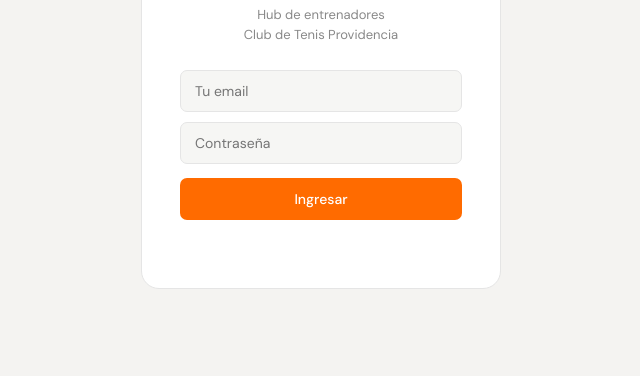
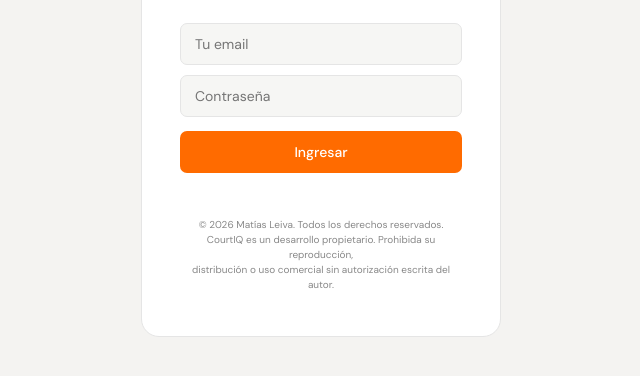
Before and after one commit to Matileiva95/Equipo-Elite-ALTOTENIS, a website: page index.html in a window 1280 px wide. Shown: the part 304-680 px from the top of the page, without its empty margins (319-959 px from the left). Drawn offline with nearby package versions, Linux system fonts and the light colour scheme.

Commit message:
Agregar aviso legal copyright en pantalla de login
Add copyright notice and proprietary information to login section.

```diff
--- a/index.html
+++ b/index.html
@@ -328,6 +328,10 @@
     <input type="password" id="li-pass" placeholder="Contraseña" />
     <button class="login-btn" onclick="doLogin()">Ingresar</button>
     <div class="login-err" id="li-err"></div>
+    <p style="margin-top:20px; font-size:10px; color:#888; text-align:center; line-height:1.5;">
+      © 2026 Matías Leiva. Todos los derechos reservados.<br>
+      CourtIQ es un desarrollo propietario. Prohibida su reproducción,<br>distribución o uso comercial sin autorización escrita del autor.
+    </p>
   </div>
 </div>
 
```
